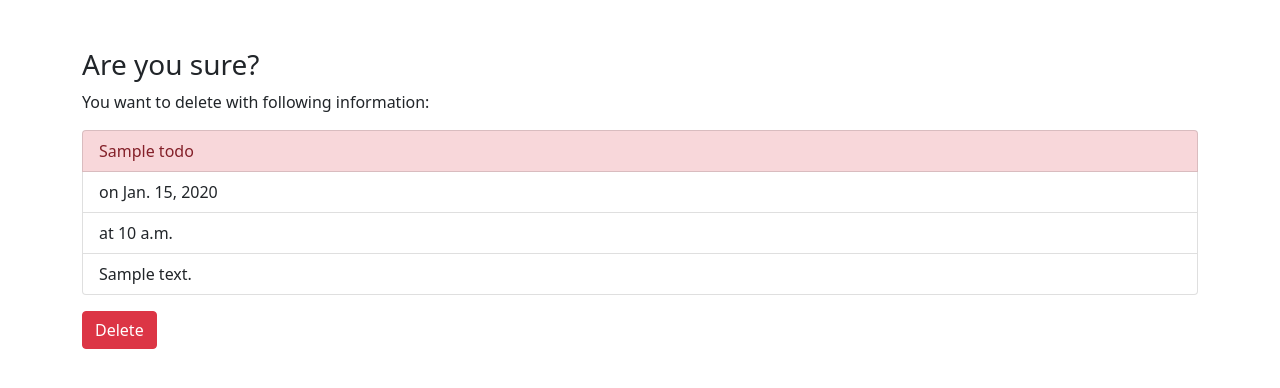
After one commit to sobhansaf/DjangoToDo, a Django app: page /delete/1/ in a window 1280 px wide. The commit adds this page. Shown: the top 388 px of the page. Run offline with Django 3.2, Linux system fonts and the light colour scheme; a user stored in the database is signed in; tables that the repository leaves empty hold one stand-in row (values such as "Sample post"); some libraries are stand-ins or nearby versions.

Commit message:
added delete feature

```diff
--- /dev/null
+++ b/ToDo/ToDoApp/templates/del_todo.html
@@ -0,0 +1,25 @@
+{% extends "base.html" %}
+{% block pageTitle %}todo done{% endblock %}
+
+{% block content %}
+    {% if todo %}
+        <h3>Are you sure?</h3>
+        <p>
+            You want to delete with following information:
+            <ul class="list-group">
+                <li class="list-group-item list-group-item-danger">{{ todo.title }}</li>
+                <li class="list-group-item">on {{ todo.date }}</li>
+                <li class="list-group-item">at {{ todo.time }}</li>
+                <li class="list-group-item">{{ todo.description }}</li>
+            </ul>
+        </p>
+
+        <form method="POST">
+            {% csrf_token %}
+            <button type="submit" class="btn btn-danger">Delete</button>
+        </form>
+
+    {% else %}
+        <h3>Wrong ID</h3>
+    {% endif %}
+{% endblock %}
--- a/ToDo/ToDoApp/templates/index.html
+++ b/ToDo/ToDoApp/templates/index.html
@@ -28,7 +28,7 @@
                             <div class="card-body">
                                 <h4 class="card-title">{{todo.title}}</h5>
                                 <p class="card-text">{{todo.description}}</p>
-                                <form method="POST" action="{% url 'change_todo_status' todo_id=todo.id %}">
+                                <form method="POST" action="{% url 'change_todo_status' todo_id=todo.id %}" style="display: inline;">
                                     {% csrf_token %}
                                     {% if not todo.done %}
                                         <button type="submit" class="btn btn-success">Done</button>
@@ -36,6 +36,7 @@
                                         <button type="submit" class="btn btn-primary">Undone</button>
                                     {% endif %}
                                 </form>
+                                <a href="{% url 'delete' pk=todo.id %}" class="btn btn-danger">Delete</a>
                             </div>
                         </div>
                     </div>
--- a/ToDo/ToDoApp/urls.py
+++ b/ToDo/ToDoApp/urls.py
@@ -1,9 +1,10 @@
 from django.urls import path
 
-from .views import ToDoList, index, Change_todo_status
+from .views import ToDoList, index, Change_todo_status, Delete_todo
 
 urlpatterns = [
     path('', index.as_view(), name='index'),
     path('new/', ToDoList.as_view(), name='new_todo'),
-    path('change/<int:todo_id>/', Change_todo_status.as_view(), name='change_todo_status')
+    path('change/<int:todo_id>/', Change_todo_status.as_view(), name='change_todo_status'),
+    path('delete/<int:pk>/', Delete_todo.as_view(), name='delete')
 ]
--- a/ToDo/ToDoApp/views.py
+++ b/ToDo/ToDoApp/views.py
@@ -1,10 +1,16 @@
 from django.views import View
+from django.views.generic import DeleteView
 from django.shortcuts import render, redirect
 from django.urls import reverse_lazy
 from django.contrib.auth.mixins import LoginRequiredMixin
+from django.http import Http404
 
 from .forms import ToDoForm
 from .models import Todo
+
+
+from django.views.decorators.csrf import csrf_exempt
+from django.utils.decorators import method_decorator
 
 class index(View):
     def get(self, request):
@@ -58,3 +64,20 @@ class Change_todo_status(LoginRequiredMixin, View):
         except:
             pass
         return redirect('index')
+
+
+@method_decorator(csrf_exempt, name='dispatch')
+class Delete_todo(LoginRequiredMixin, DeleteView):
+    login_url = reverse_lazy('login')
+    redirect_field_name = 'redirect_to'
+    model = Todo
+    success_url = reverse_lazy('index')
+    template_name = 'del_todo.html'
+    context_object_name = 'todo'
+
+    def get_object(self):
+        obj = super().get_object()
+        print(obj)
+        if obj.user == self.request.user:
+            return obj
+        raise Http404('Not found')
```
